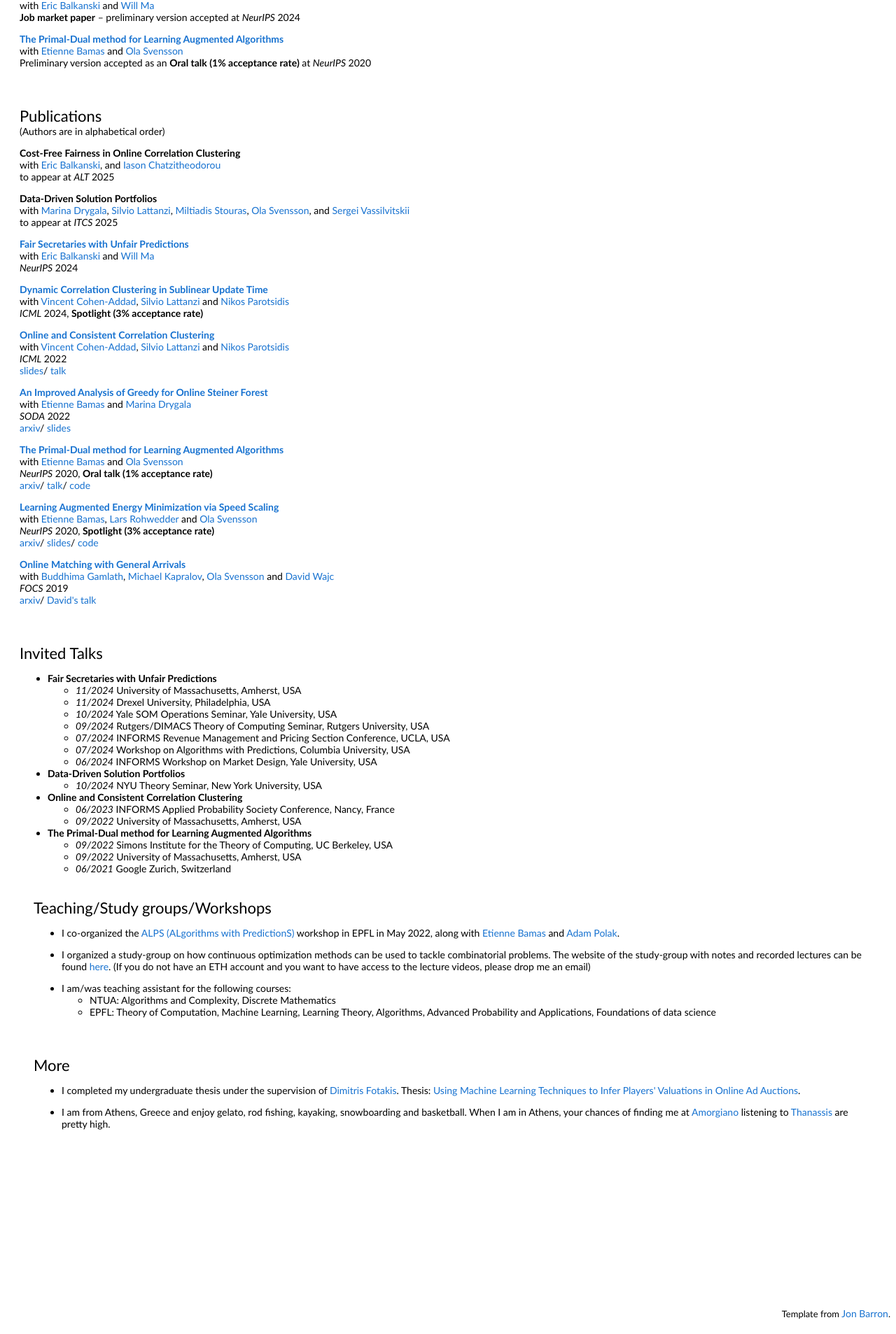
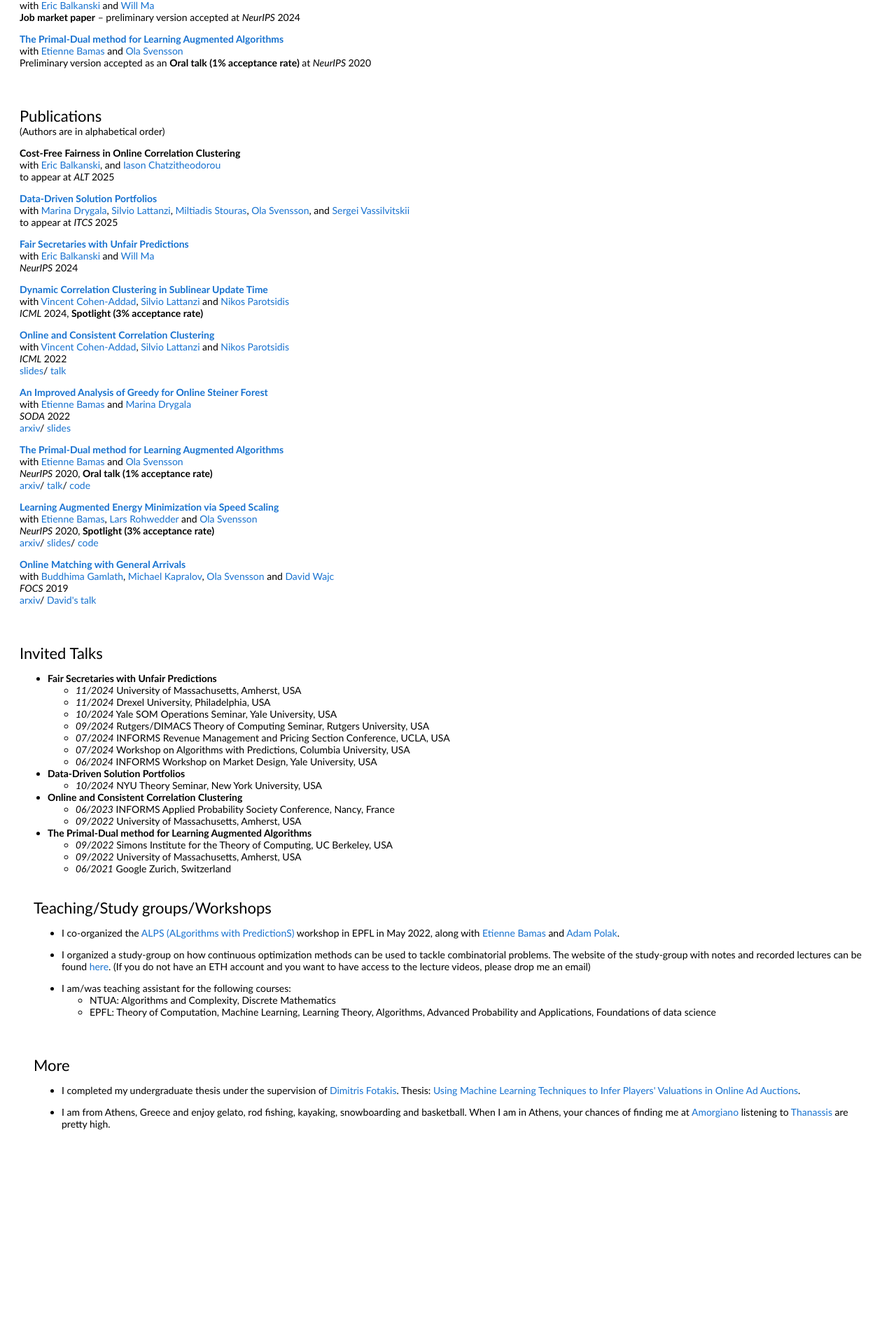
Before and after one commit to andreasr27/andreasr27.github.io, a plain HTML site: page index.html in a window 1280 px wide. Shown: the part 1027-2934 px from the top of the page at 70% size. After the commit the page ends 2891 px from the top, so only its background shows below. Drawn offline with Linux system fonts and the light colour scheme.

Commit message:
deleted the author of the template John Borow from the bottom of the webpage and added the link to the ITCS 2025 publication

```diff
--- a/index.html
+++ b/index.html
@@ -167,8 +167,10 @@
               </p>
 
               <p>
-                <papertitle>Data-Driven Solution Portfolios</papertitle>
-                <br>
+                <a href="https://arxiv.org/abs/2412.00717">
+                  <papertitle>Data-Driven Solution Portfolios</papertitle>
+                </a>
+              <br>
                 with
                 <a href="https://people.epfl.ch/marina.drygala?lang=en">Marina Drygala</a>,
                 <a href="https://sites.google.com/site/silviolattanzi/">Silvio Lattanzi</a>,
@@ -410,9 +412,6 @@
               <br>
               <br>
               <br>
-              <p style="text-align:right;font-size:small;">
-                Template from <a href="https://github.com/jonbarron/jonbarron_website">Jon Barron</a>.
-              </p>
             </td>
           </tr>
         </tbody></table>
```
